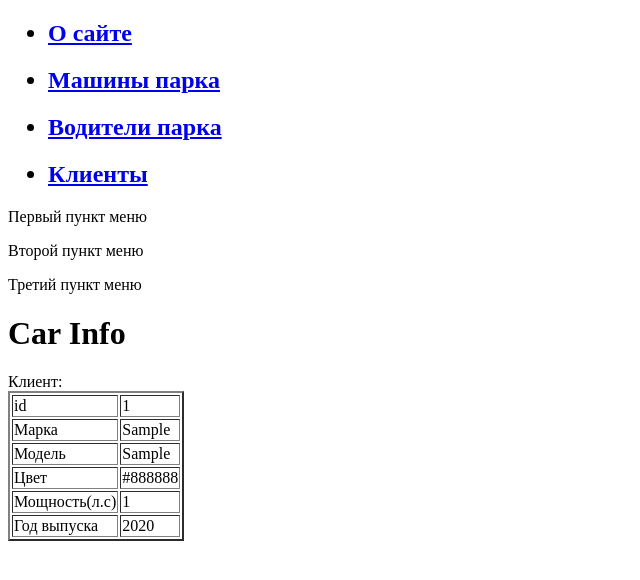
After one commit to angelikabbb/Django_project, a Django app: page /cars/1/ in a window 1280 px wide. The commit adds this page. Shown: the top 580 px of the page, without its empty margins (0-640 px from the left). Run offline with Django 4.2, Linux system fonts and the light colour scheme; tables that the repository leaves empty hold one stand-in row (values such as "Sample post").

Commit message:
add new cards with driver & car

```diff
--- a/myapp/models.py
+++ b/myapp/models.py
@@ -3,6 +3,8 @@ from django.db import models
 #python manage.py makemigrations
 #python manage.py migrate
 # Create your models here.
+
+
 class Person(models.Model):
     name = models.CharField(max_length=100, verbose_name='name')
     age = models.IntegerField(verbose_name='age')
@@ -23,8 +25,8 @@ class Car(models.Model):
     # def __str__(self):
     #     return ''.join([self.brand.name, self.model.name])
     class Meta:
-        verbose_name = 'Mashina'
-        verbose_name_plural = 'Mashiny'
+        verbose_name = 'Машина'
+        verbose_name_plural = 'Машины'
 
 class Client(models.Model):
     name = models.CharField(max_length=30, verbose_name='Имя')
--- /dev/null
+++ b/myapp/templates/myapp/car_card.html
@@ -0,0 +1,34 @@
+{% extends 'myapp/base.html' %}
+
+{% block content %}
+
+<h1>{{title}}</h1>
+Клиент:
+<table border="2">
+    <tr>
+        <td>id</td>
+        <td>{{car.id}}</td>
+    </tr>
+    <tr>
+        <td>Марка</td>
+        <td>{{car.brand}}</td>
+    </tr>
+    <tr>
+        <td>Модель</td>
+        <td>{{car.model}}</td>
+    </tr>
+    <tr>
+        <td>Цвет</td>
+        <td>{{car.color}}</td>
+    </tr>
+    <tr>
+        <td>Мощность(л.с)</td>
+        <td>{{car.power}}</td>
+    </tr>
+    <tr>
+        <td>Год выпуска</td>
+        <td>{{car.year}}</td>
+    </tr>
+</table>
+
+{% endblock %}
--- a/myapp/templates/myapp/cars.html
+++ b/myapp/templates/myapp/cars.html
@@ -5,7 +5,7 @@
 <h1>Содержание страницы машины</h1>
 Машины:
 
-<table id="clients" border="1">
+<table id="cars" border="1">
     <th>id</th>
     <th>Марка</th>
     <th>Модель</th>
@@ -16,7 +16,9 @@
 {% for car in cars %}
     <tr>
         <td align="center" >{{car.id}}</td>
-        <td align="center">{{car.brand}}</td>
+        <td align="center">
+            <a href="{% url 'car_card' pk=car.id %}">{{car.brand}}</a>
+        </td>
         <td align="center">{{car.model}}</td>
         <td align="center">{{car.color}}</td>
         <td align="center">{{car.power}}</td>
--- a/myapp/templates/myapp/drivers.html
+++ b/myapp/templates/myapp/drivers.html
@@ -16,7 +16,9 @@
 {% for driver in drivers %}
     <tr>
         <td align="center" >{{driver.id}}</td>
-        <td align="center">{{driver.name}}</td>
+        <td align="center">
+            <a href="{% url 'driver_card' pk=driver.id %}">{{driver.name}}</a>
+        </td>
         <td align="center">{{driver.last_name}}</td>
         <td align="center">{{driver.age}}</td>
         <td align="center">{{driver.experience}}</td>
--- a/myapp/urls.py
+++ b/myapp/urls.py
@@ -7,8 +7,10 @@ urlpatterns = [
     path('about/', about, name='about'),
     path('login/', login, name='login'),
     path('contacts/<int:id>', contacts, name='contacts'),
+    path('cars/<int:pk>/', car_card, name='car_card'),
     path('cars/', cars, name='cars'),
     path('add_car/', add_car, name='add_car'),
+    path('driver_card/<int:pk>/', driver_card, name='driver_card'),
     path('drivers/', drivers, name='drivers'),
     path('add_driver/', add_driver, name='add_driver'),
     path('clients/<int:pk>/', client_card, name='client_card'),
--- a/myapp/views.py
+++ b/myapp/views.py
@@ -21,27 +21,49 @@ def about(request):
 
 def cars(request):
     title = 'Машины'
-    context = {'title': title, 'menu': menu}
+    cars = Car.objects.all()
+    context = {'title': title, 'menu': menu, 'cars': cars}
     return render(request, 'myapp/cars.html', context=context)
 
+# def add_car(request):
+#     if request.method == 'GET':
+#         title = 'Добавить машину'
+#         form = CarForm()
+#         context = {'title': title, 'menu': menu, 'form': form}
+#         return render(request, 'myapp/car_add.html', context=context)
+#
+#     if request.method == 'POST':
+#         carform = CarForm(request.POST)
+#         if carform.is_valid():
+#             car = Car()
+#             car.brand = carform.cleaned_data['brand']
+#             car.model = carform.cleaned_data['model']
+#             car.color = carform.cleaned_data['color']
+#             car.power = carform.cleaned_data['power']
+#             car.year = carform.cleaned_data['year']
+#             car.save()
+#         return cars(request)
+
 def add_car(request):
-    if request.method == 'GET':
-        title = 'Добавить машину'
+    title = 'Добавить машину'
+
+    if request.method == 'POST':
+        form = CarForm(request.POST)
+        if form.is_valid():
+            form.save()
+            return cars(request)
+
+    else:
         form = CarForm()
         context = {'title': title, 'menu': menu, 'form': form}
         return render(request, 'myapp/car_add.html', context=context)
 
-    if request.method == 'POST':
-        carform = CarForm(request.POST)
-        if carform.is_valid():
-            car = Car()
-            car.brand = carform.cleaned_data['brand']
-            car.model = carform.cleaned_data['model']
-            car.color = carform.cleaned_data['color']
-            car.power = carform.cleaned_data['power']
-            car.year = carform.cleaned_data['year']
-            car.save()
-        return cars(request)
+def car_card(request, pk):
+    car = Car.objects.get(pk=pk)
+    title = 'Car Info'
+    context = {'menu': menu, 'title': title, 'car': car}
+
+    return render(request, 'myapp/car_card.html', context=context)
 
 def login(request):
     title = 'Войти'
@@ -93,6 +115,14 @@ def add_driver(request):
 
         return render(request, 'myapp/driver_add.html', context=context)
 
+
+def driver_card(request, pk):
+    title = 'Driver Info'
+    driver = Driver.objects.get(pk=pk)
+    context = {'menu': menu, 'title': title, 'driver': driver}
+
+    return render(request, 'myapp/driver_card.html', context=context)
+
 def add_client(request):
 
     title = 'Добавить клиента'
@@ -115,12 +145,6 @@ def add_client(request):
         return render(request, 'myapp/client_add.html', context=context)
 
 
-# def car_detail(request, pk):
-#     car = Car.objects.get(pk=pk)
-#     title = 'Car detail'
-#     context = {"object": car, 'title': title}
-#
-#     return render(request, 'myapp/car_detail.html', context=context)
 
 def client_card(request, pk):
     title = 'Client Info'
```
Also changed, not shown: myapp/forms.py (+11 -6 lines), myapp/templates/myapp/driver_card.html (added, +38 -0 lines).
